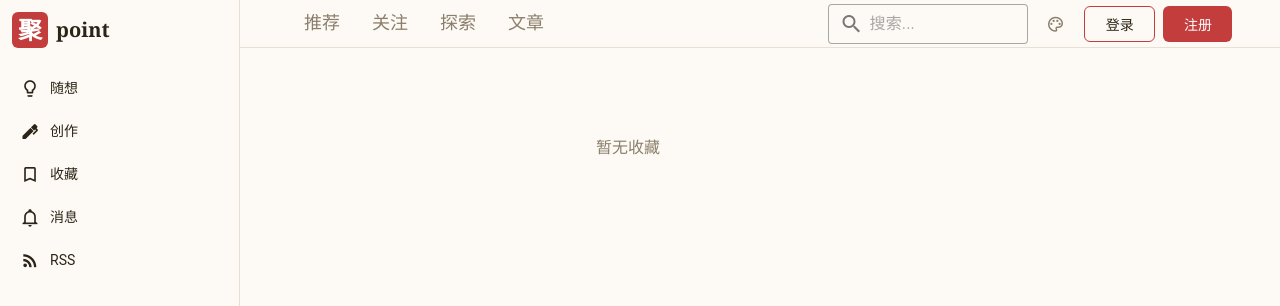
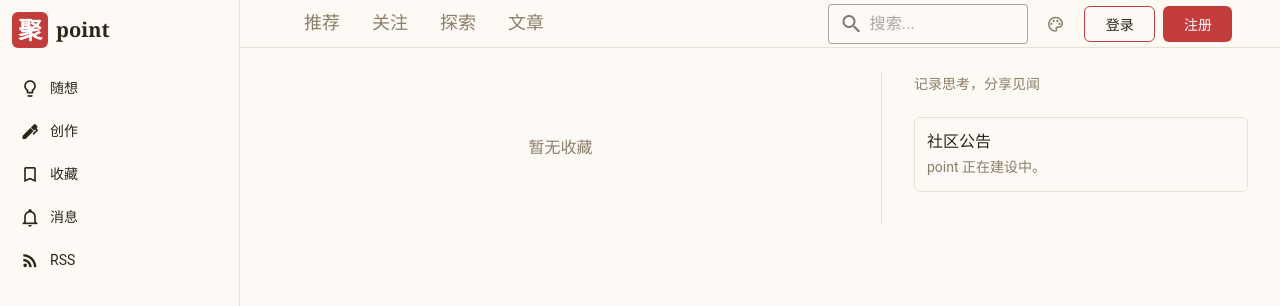
Before and after one commit to dzb/point-bbs, a Vue app in the folder point-frontend/: page /favorites in a window 1280 px wide. Shown: the top 306 px of the page. Built offline with nearby package versions, Linux system fonts and the light colour scheme.

Commit message:
layout: unify all pages to 2-column — feed + aside + responsive
- ArticleCreate, Favorites, Messages: add aside column
- All pages: 32px feed-to-divider, 32px divider-to-card, 366px aside
- Responsive: 1200px narrow, 1100px hide aside
- Retain Markdown reference card in ArticleCreate aside

```diff
--- a/point-frontend/src/layouts/DefaultLayout.vue
+++ b/point-frontend/src/layouts/DefaultLayout.vue
@@ -98,8 +98,8 @@ html.dark .v-divider { border-color: #3a3530 !important; }
 .header-tab:hover { color: var(--paper-text); }
 .header-tab.active { color: #c43d3d; border-bottom-color: #c43d3d; }
 .header-right { display: flex; align-items: center; gap: 8px; flex-shrink: 1; min-width: 0; }
-.main-content { flex: 1; padding: 24px 48px; }
-@media (max-width: 1200px) { .header-tab { font-size: 16px; padding: 10px 12px; } .main-content { padding: 24px 32px; } .main-header { padding: 0 32px; } }
+.main-content { flex: 1; padding: 24px 32px; }
+@media (max-width: 1200px) { .header-tab { font-size: 16px; padding: 10px 12px; } .main-content { padding: 24px 24px; } .main-header { padding: 0 24px; } }
 @media (max-width: 1000px) { .header-tab { font-size: 15px; padding: 8px 10px; } }
 @media (max-width: 900px)  { .header-tab { font-size: 14px; padding: 8px 8px; } .main-content { padding: 20px 16px; } .main-header { padding: 0 16px; } }
 
--- a/point-frontend/src/views/article/ArticleCreate.vue
+++ b/point-frontend/src/views/article/ArticleCreate.vue
@@ -100,10 +100,13 @@ async function submit() {
 .post-btn { background: #c43d3d !important; color: #fff !important; text-transform: none; letter-spacing: 0; border-radius: 8px; font-weight: 500; padding: 0 32px; }
 .post-btn:hover { background: #a83434 !important; }
 .detail-layout { display: flex; }
-.detail-main { flex: 1; max-width: 680px; min-width: 0; padding-right: 48px; border-right: 1px solid var(--paper-border); }
-.detail-aside { width: 340px; flex-shrink: 0; padding-left: 48px; }
+.detail-main { flex: 1; max-width: 680px; min-width: 0; padding-right: 32px; border-right: 1px solid var(--paper-border); }
+.detail-aside { width: 340px; flex-shrink: 0; padding-left: 32px; }
 .aside-tagline { font-size: 14px; color: var(--paper-text2); line-height: 1.8; margin-bottom: 20px; }
-.aside-section { margin-bottom: 24px; }
-@media (max-width: 1200px) { .detail-main { padding-right: 32px; } .detail-aside { padding-left: 32px; } }
+.aside-card { border: 1px solid var(--paper-border); border-radius: 6px; padding: 12px; margin-bottom: 12px; }
+.aside-card-title { font-size: 16px; color: var(--paper-text); font-weight: 500; margin-bottom: 2px; }
+.aside-card-text { font-size: 14px; color: var(--paper-text2); line-height: 1.6; }
+@media (max-width: 1200px) { .detail-main { padding-right: 20px; } .detail-aside { padding-left: 20px; width: 280px; } }
+@media (max-width: 1100px) { .detail-aside { display: none; } .detail-main { border-right: none; padding-right: 0; } }
 @media (max-width: 900px) { .detail-main { padding-right: 16px; } }
 </style>
--- a/point-frontend/src/views/home/HomePage.vue
+++ b/point-frontend/src/views/home/HomePage.vue
@@ -129,8 +129,8 @@ async function toggleLike(m: any) {
 
 <style scoped>
 .home-layout { display: flex; }
-.home-feed { flex: 1; max-width: 680px; min-width: 0; padding-right: 48px; border-right: 1px solid var(--paper-border); transition: padding .2s ease; }
-.home-aside { width: 340px; flex-shrink: 0; padding-left: 6px; transition: width .2s ease, padding .2s ease, opacity .2s ease; }
+.home-feed { flex: 1; max-width: 680px; min-width: 0; padding-right: 32px; border-right: 1px solid var(--paper-border); transition: padding .2s ease; }
+.home-aside { width: 366px; flex-shrink: 0; padding-left: 32px; transition: width .2s ease, padding .2s ease, opacity .2s ease; }
 .moments-list { display: flex; flex-direction: column; gap: 10px; }
 .aside-tagline { font-size: 14px; color: var(--paper-text2); line-height: 1.8; margin-bottom: 20px; }
 .aside-card { border: 1px solid var(--paper-border); border-radius: 6px; padding: 12px; margin-bottom: 12px; }
@@ -147,8 +147,8 @@ async function toggleLike(m: any) {
 .composer-img:hover .img-remove-btn { opacity: 1; }
 .post-btn { background: #c43d3d !important; color: #fff !important; text-transform: none; letter-spacing: 0; border-radius: 20px; padding: 0 20px; font-weight: 500; }
 .post-btn:hover { background: #a83434 !important; }
-@media (max-width: 1300px) { .home-aside { width: 300px; } .home-feed { padding-right: 36px; } }
-@media (max-width: 1200px) { .home-aside { width: 260px; } .home-feed { padding-right: 28px; } }
-@media (max-width: 1100px) { .home-aside { width: 0; opacity: 0; overflow: hidden; } .home-feed { border-right: none; padding-right: 0; } }
+@media (max-width: 1300px) { .home-aside { width: 320px; padding-left: 24px; } .home-feed { padding-right: 24px; } }
+@media (max-width: 1200px) { .home-aside { width: 280px; padding-left: 20px; } .home-feed { padding-right: 20px; } }
+@media (max-width: 1100px) { .home-aside { width: 0; padding-left: 0; opacity: 0; overflow: hidden; } .home-feed { border-right: none; padding-right: 0; } }
 @media (max-width: 900px)  { .home-feed { padding-right: 16px; } }
 </style>
--- a/point-frontend/src/views/topic/TopicDetail.vue
+++ b/point-frontend/src/views/topic/TopicDetail.vue
@@ -187,8 +187,8 @@ function formatTime(ts: number) { return ts ? new Date(ts).toLocaleString('zh-CN
 
 <style scoped>
 .detail-layout { display: flex; gap: 0; }
-.detail-main { flex: 1; max-width: 680px; min-width: 0; padding-right: 48px; border-right: 1px solid var(--paper-border); }
-.detail-aside { width: 300px; flex-shrink: 0; padding-left: 48px; }
+.detail-main { flex: 1; max-width: 680px; min-width: 0; padding-right: 32px; border-right: 1px solid var(--paper-border); }
+.detail-aside { width: 300px; flex-shrink: 0; padding-left: 32px; }
 .post-card { background: var(--paper-bg); border: 1px solid var(--paper-border); border-radius: 8px; padding: 20px; margin-bottom: 12px; }
 .topic-content { font-size: 17px; line-height: 1.9; color: var(--paper-text); word-break: break-word; }
 .topic-content :deep(img) { max-width: 100%; border-radius: 8px; margin: 8px 0; }
--- a/point-frontend/src/views/user/FavoritesPage.vue
+++ b/point-frontend/src/views/user/FavoritesPage.vue
@@ -1,5 +1,6 @@
 <template>
-  <div style="max-width:680px">
+  <div class="detail-layout">
+    <div class="detail-main">
       <div v-if="favorites.length">
         <div v-for="f in favorites" :key="f.id" class="py-3" style="border-bottom:1px solid var(--paper-border);cursor:pointer"
           @click="$router.push(`/topics/${f.entityId}`)">
@@ -8,6 +9,11 @@
         </div>
       </div>
       <div v-else class="text-center py-16" style="color:var(--paper-text2)">暂无收藏</div>
+    </div>
+    <aside class="detail-aside">
+      <p class="aside-tagline">记录思考，分享见闻</p>
+      <div class="aside-card"><div class="aside-card-title">社区公告</div><div class="aside-card-text">point 正在建设中。</div></div>
+    </aside>
   </div>
 </template>
 
@@ -28,3 +34,15 @@ onMounted(async () => {
 
 function fmt(ts: number) { return ts ? new Date(ts).toLocaleDateString('zh-CN') : '' }
 </script>
+
+<style scoped>
+.detail-layout { display: flex; }
+.detail-main { flex: 1; max-width: 680px; min-width: 0; padding-right: 32px; border-right: 1px solid var(--paper-border); }
+.detail-aside { width: 366px; flex-shrink: 0; padding-left: 32px; }
+.aside-tagline { font-size: 14px; color: var(--paper-text2); line-height: 1.8; margin-bottom: 20px; }
+.aside-card { border: 1px solid var(--paper-border); border-radius: 6px; padding: 12px; margin-bottom: 12px; }
+.aside-card-title { font-size: 16px; color: var(--paper-text); font-weight: 500; margin-bottom: 2px; }
+.aside-card-text { font-size: 14px; color: var(--paper-text2); line-height: 1.6; }
+@media (max-width: 1200px) { .detail-main { padding-right: 20px; } .detail-aside { width: 280px; padding-left: 20px; } }
+@media (max-width: 1100px) { .detail-aside { display: none; } .detail-main { border-right: none; padding-right: 0; } }
+</style>
--- a/point-frontend/src/views/user/MessagesPage.vue
+++ b/point-frontend/src/views/user/MessagesPage.vue
@@ -1,27 +1,24 @@
 <template>
-  <div style="max-width:680px">
-    <div v-if="messages.length > 0" class="d-flex justify-end mb-3">
-      <v-btn variant="text" size="small" @click="markAllRead">全部已读</v-btn>
+  <div class="detail-layout">
+    <div class="detail-main">
+      <div v-if="messages.length > 0" class="d-flex justify-end mb-3">
+        <v-btn variant="text" size="small" @click="markAllRead">全部已读</v-btn>
+      </div>
+      <div v-for="m in messages" :key="m.id" class="py-3" style="border-bottom:1px solid var(--paper-border)" :class="{ 'unread': m.status === 0 }">
+        <div class="d-flex align-center mb-1">
+          <v-icon :color="m.status===0?'#c43d3d':''" size="16" class="mr-2">{{ iconForType(m.type) }}</v-icon>
+          <span style="font-size:14px;font-weight:500;color:var(--paper-text)">{{ m.title }}</span>
+          <span style="font-size:12px;color:var(--paper-text2);margin-left:auto">{{ formatTime(m.createTime) }}</span>
+        </div>
+        <div style="font-size:13px;color:var(--paper-text2);line-height:1.6">{{ m.content }}</div>
+      </div>
+      <div v-if="messages.length===0 && !loading" class="text-center py-16" style="color:var(--paper-text2)">暂无通知</div>
+      <v-progress-circular v-if="loading" indeterminate class="d-block mx-auto mt-8" color="#c43d3d" />
     </div>
-
-    <v-card v-for="m in messages" :key="m.id" class="mb-2" :class="{ 'bg-grey-lighten-4': m.status === 0 }">
-      <v-card-item>
-        <template #prepend>
-          <v-icon :color="m.status === 0 ? 'primary' : ''">
-            {{ iconForType(m.type) }}
-          </v-icon>
-        </template>
-        <v-card-title class="text-body-2">{{ m.title }}</v-card-title>
-        <v-card-subtitle class="text-caption">
-          {{ m.content }}
-          <span v-if="m.quoteContent" class="text-grey"> — {{ m.quoteContent }}</span>
-          <div class="text-grey">{{ formatTime(m.createTime) }}</div>
-        </v-card-subtitle>
-      </v-card-item>
-    </v-card>
-
-    <div v-if="messages.length === 0 && !loading" class="text-center py-16" style="color:var(--paper-text2)">暂无通知</div>
-    <v-progress-circular v-if="loading" indeterminate class="d-block mx-auto mt-8" />
+    <aside class="detail-aside">
+      <p class="aside-tagline">记录思考，分享见闻</p>
+      <div class="aside-card"><div class="aside-card-title">社区公告</div><div class="aside-card-text">point 正在建设中。</div></div>
+    </aside>
   </div>
 </template>
 
@@ -37,7 +34,7 @@ const loading = ref(true)
 onMounted(async () => {
   try {
     const { data } = await client.get(`/users/${auth.user?.id}/messages`, { params: { page: 1, pageSize: 50 } })
-    if (data.code === 0) messages.value = data.data || []
+    if (data.code===0) messages.value = data.data || []
   } catch { /* ignore */ }
   loading.value = false
 })
@@ -51,7 +48,18 @@ function iconForType(type: number): string {
   return ['mdi-comment-outline', 'mdi-heart-outline', 'mdi-account-plus-outline'][type] || 'mdi-bell-outline'
 }
 
-function formatTime(ts: number) {
-  return ts ? new Date(ts).toLocaleString('zh-CN') : ''
-}
+function formatTime(ts: number) { return ts ? new Date(ts).toLocaleString('zh-CN') : '' }
 </script>
+
+<style scoped>
+.detail-layout { display: flex; }
+.detail-main { flex: 1; max-width: 680px; min-width: 0; padding-right: 32px; border-right: 1px solid var(--paper-border); }
+.detail-aside { width: 366px; flex-shrink: 0; padding-left: 32px; }
+.aside-tagline { font-size: 14px; color: var(--paper-text2); line-height: 1.8; margin-bottom: 20px; }
+.aside-card { border: 1px solid var(--paper-border); border-radius: 6px; padding: 12px; margin-bottom: 12px; }
+.aside-card-title { font-size: 16px; color: var(--paper-text); font-weight: 500; margin-bottom: 2px; }
+.aside-card-text { font-size: 14px; color: var(--paper-text2); line-height: 1.6; }
+.unread { background: rgba(196,61,61,.03); }
+@media (max-width: 1200px) { .detail-main { padding-right: 20px; } .detail-aside { width: 280px; padding-left: 20px; } }
+@media (max-width: 1100px) { .detail-aside { display: none; } .detail-main { border-right: none; padding-right: 0; } }
+</style>
--- a/point-frontend/src/views/user/UserProfile.vue
+++ b/point-frontend/src/views/user/UserProfile.vue
@@ -114,12 +114,12 @@ function fmt(ts: number) { return ts ? new Date(ts).toLocaleDateString('zh-CN')
 
 <style scoped>
 .detail-layout { display: flex; }
-.detail-main { flex: 1; max-width: 680px; min-width: 0; padding-right: 48px; border-right: 1px solid var(--paper-border); }
-.detail-aside { width: 300px; flex-shrink: 0; padding-left: 48px; }
+.detail-main { flex: 1; max-width: 680px; min-width: 0; padding-right: 32px; border-right: 1px solid var(--paper-border); }
+.detail-aside { width: 300px; flex-shrink: 0; padding-left: 32px; }
 .aside-tagline { font-size: 14px; color: var(--paper-text2); line-height: 1.8; margin-bottom: 20px; }
 .aside-section { margin-bottom: 24px; }
 @media (max-width: 1300px) { .detail-aside { width: 260px; padding-left: 36px; } .detail-main { padding-right: 36px; } }
-@media (max-width: 1200px) { .detail-aside { width: 240px; padding-left: 28px; } .detail-main { padding-right: 28px; } }
+@media (max-width: 1200px) { .detail-aside { width: 240px; padding-left: 20px; } .detail-main { padding-right: 20px; } }
 @media (max-width: 1100px) { .detail-aside { display: none; } .detail-main { border-right: none; padding-right: 0; } }
 @media (max-width: 900px)  { .detail-main { padding-right: 16px; } }
 </style>
```
Lines whose indentation alone changed are shown as unchanged.
